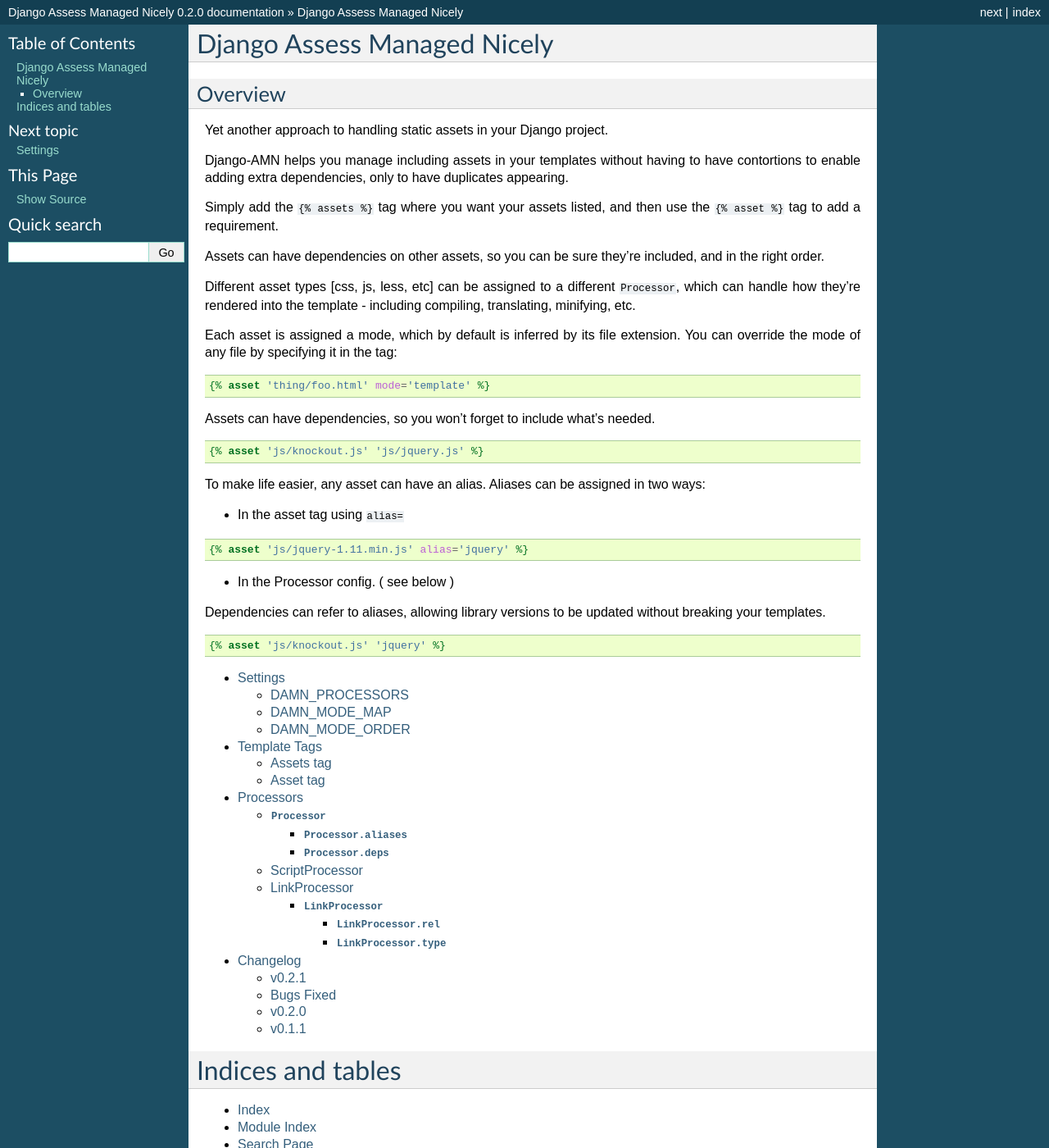
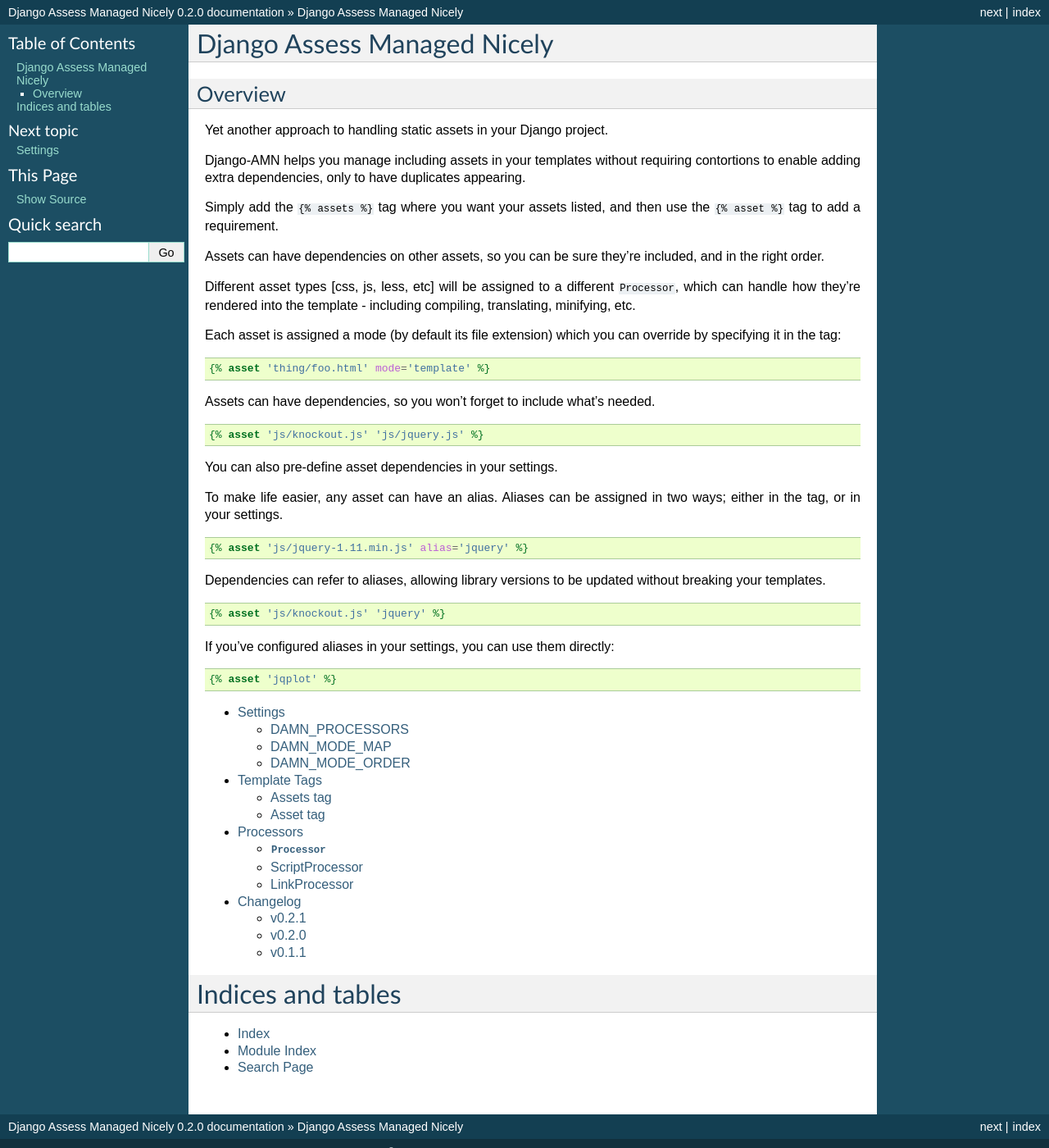
Before and after one commit to funkybob/django-amn, a Sphinx documentation site: the page built from docs/index.rst, in a window 1280 px wide and 1400 px high. Shown: the whole window at 82% size. Built offline with Sphinx 7.4.7, drawn with Linux system fonts in a browser that asks for light colours.

Commit message:
Continue work on docs

```diff
--- a/docs/index.rst
+++ b/docs/index.rst
@@ -1,7 +1,5 @@
 .. Django Assess Managed Nicely documentation master file, created by
    sphinx-quickstart on Sat Aug  2 14:22:59 2014.
-   You can adapt this file completely to your liking, but it should at least
-   contain the root `toctree` directive.
 
 Django Assess Managed Nicely
 ============================
@@ -11,8 +9,8 @@ Overview
 
 Yet another approach to handling static assets in your Django project.
 
-Django-AMN helps you manage including assets in your templates without having
-to have contortions to enable adding extra dependencies, only to have
+Django-AMN helps you manage including assets in your templates without
+requiring contortions to enable adding extra dependencies, only to have
 duplicates appearing.
 
 Simply add the ``{% assets %}`` tag where you want your assets listed, and then
@@ -21,12 +19,12 @@ use the ``{% asset %}`` tag to add a requirement.
 Assets can have dependencies on other assets, so you can be sure they're
 included, and in the right order.
 
-Different asset types [css, js, less, etc] can be assigned to a different
+Different asset types [css, js, less, etc] will be assigned to a different
 ``Processor``, which can handle how they're rendered into the template -
 including compiling, translating, minifying, etc.
 
-Each asset is assigned a mode, which by default is inferred by its file
-extension.  You can override the mode of any file by specifying it in the tag:
+Each asset is assigned a mode (by default its file extension) which you can
+override by specifying it in the tag:
 
 .. code-block:: django
 
@@ -38,24 +36,30 @@ Assets can have dependencies, so you won't forget to include what's needed.
 
    {% asset 'js/knockout.js' 'js/jquery.js' %}
 
-To make life easier, any asset can have an alias.  Aliases can be assigned in two ways:
+You can also pre-define asset dependencies in your settings.
 
-- In the asset tag using ``alias=``
+To make life easier, any asset can have an alias.  Aliases can be assigned in
+two ways; either in the tag, or in your settings.
 
 .. code-block:: django
 
    {% asset 'js/jquery-1.11.min.js' alias='jquery' %}
 
-- In the Processor config. ( see below )
-
-Dependencies can refer to aliases, allowing library versions to be updated without breaking your templates.
+Dependencies can refer to aliases, allowing library versions to be updated
+without breaking your templates.
 
 .. code-block:: django
 
    {% asset 'js/knockout.js' 'jquery' %}
 
+If you've configured aliases in your settings, you can use them directly:
+
+.. code-block:: django
+
+   {% asset 'jqplot' %}
 
 .. toctree::
+   :maxdepth: 2
 
    settings
    tags
```
Also changed, not shown: docs/changelog.rst (+4 -3 lines), docs/processors.rst (+17 -3 lines), docs/settings.rst (+9 -3 lines).
